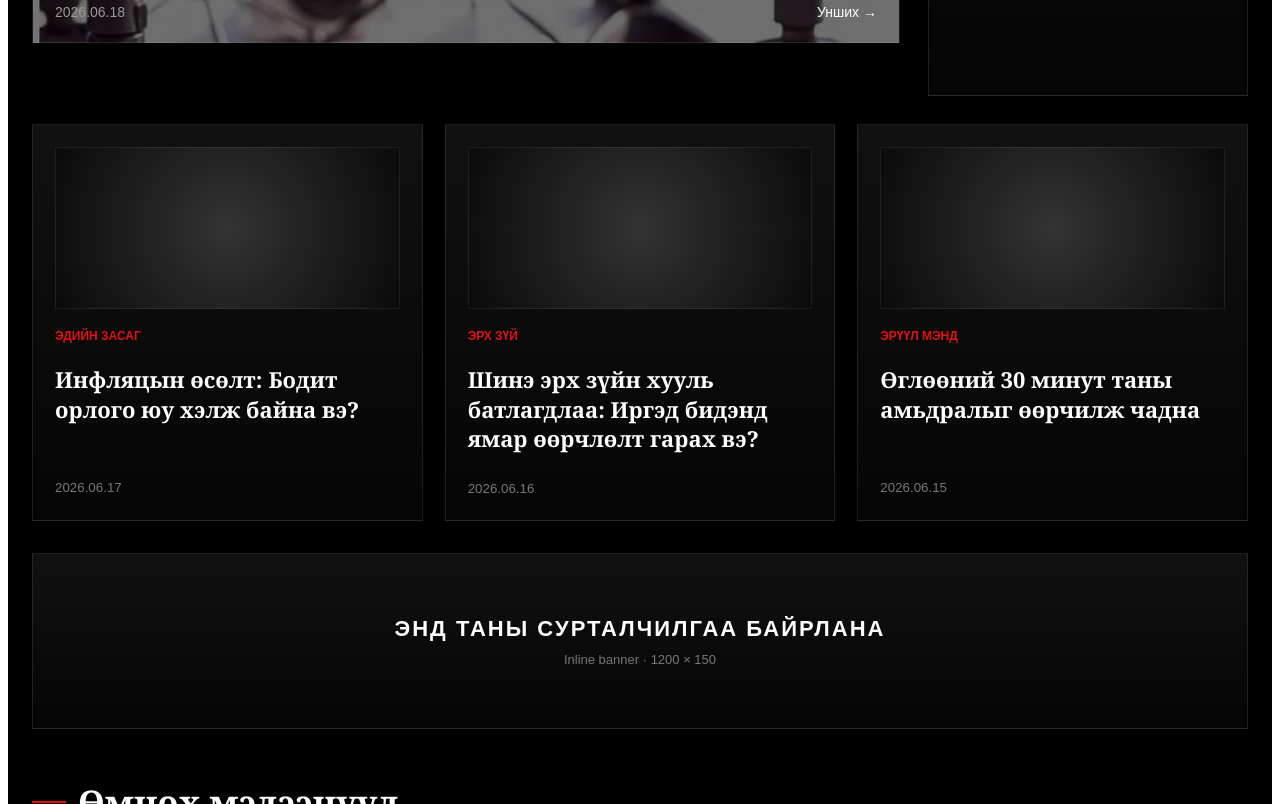
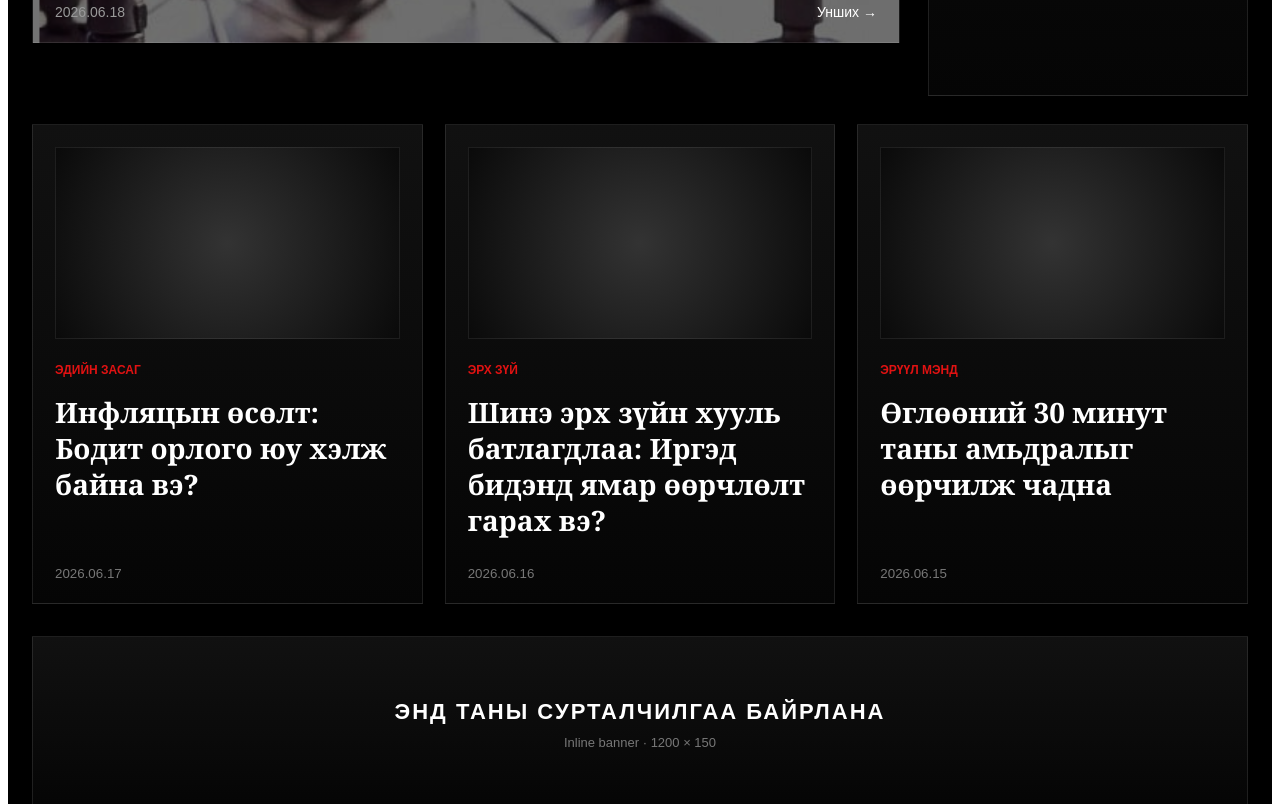
Before and after one commit to toogeemunkhtogtokh-ai/Anzaar-mn, a Next.js app: page / in a window 1280 px wide. Shown: the part 700-1504 px from the top of the page. Built offline with nearby package versions, Linux system fonts and the light colour scheme.

Commit message:
Update page.js

```diff
--- a/app/page.js
+++ b/app/page.js
@@ -207,13 +207,32 @@ backgroundBlendMode:"multiply",
   marginTop:28
 }}>
   {featured.map(([cat,title,date]) => (
-            <article key={title} style={cardStyle}>
+    <article
+      key={title}
+      style={{
+        ...cardStyle,
+        minHeight:420,
+        display:"flex",
+        flexDirection:"column",
+        transition:"all .35s ease",
+        cursor:"pointer"
+      }}
+      onMouseEnter={(e)=>{
+        e.currentTarget.style.border="1px solid rgba(225,18,18,.45)";
+        e.currentTarget.style.transform="translateY(-6px)";
+      }}
+      onMouseLeave={(e)=>{
+        e.currentTarget.style.border="1px solid rgba(255,255,255,.1)";
+        e.currentTarget.style.transform="translateY(0)";
+      }}
+    >
       <div style={{
-                height:160,
-                marginBottom:20,
+        height:190,
+        marginBottom:24,
         background:"radial-gradient(circle at center,#333,#0a0a0a)",
         border:"1px solid rgba(255,255,255,.08)"
       }} />
+
       <div style={{
         color:"#e11212",
         fontSize:12,
@@ -223,23 +242,28 @@ backgroundBlendMode:"multiply",
       }}>
         {cat}
       </div>
+
       <h3 style={{
-                fontSize:22,
-                lineHeight:1.35,
-                minHeight:88
+        fontSize:28,
+        lineHeight:1.28,
+        minHeight:120,
+        marginTop:18,
+        marginBottom:28
       }}>
         {title}
       </h3>
+
       <small style={{
         color:"#777",
-                fontFamily:"Arial"
+        fontFamily:"Arial",
+        marginTop:"auto",
+        display:"block"
       }}>
         {date}
       </small>
     </article>
   ))}
 </section>
-
         <section style={{
           marginTop:32,
           ...cardStyle,
```
Lines whose indentation alone changed are shown as unchanged.
